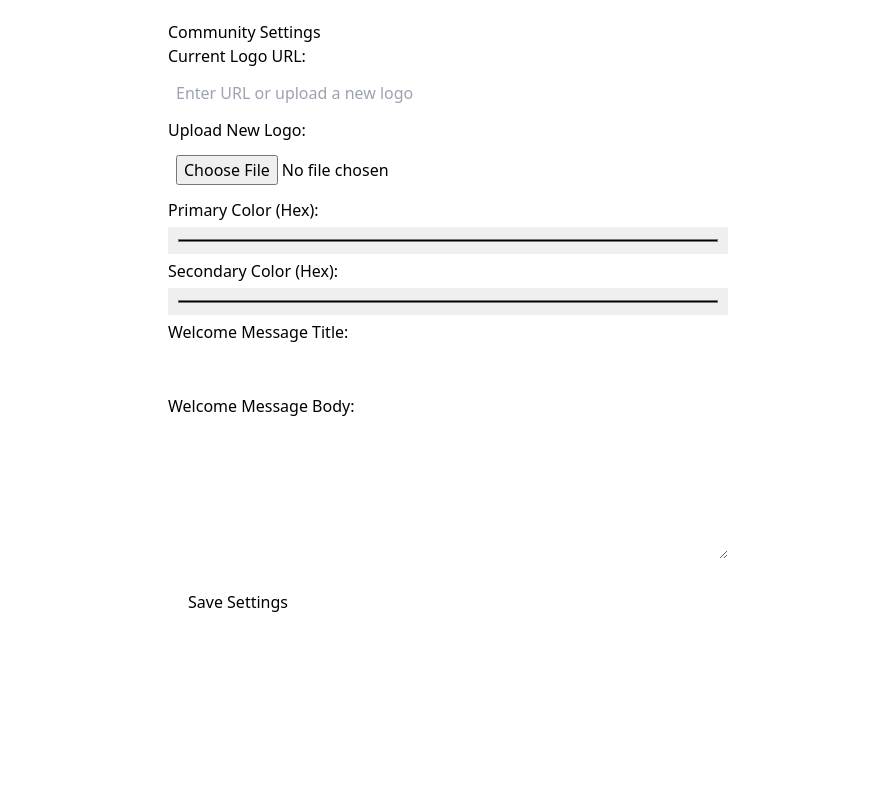
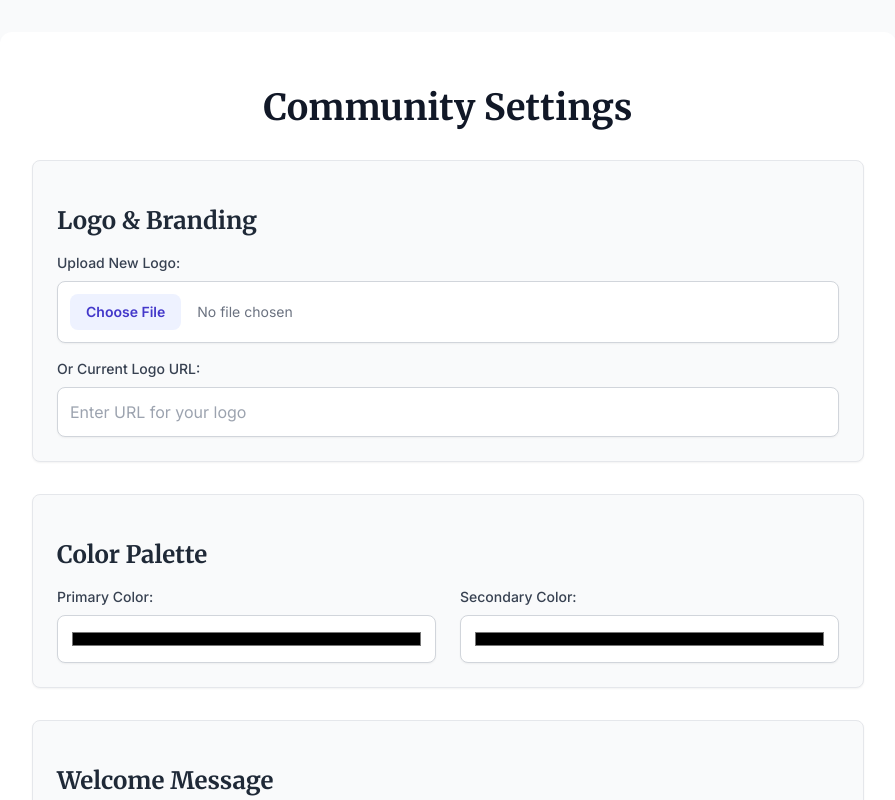
Before and after one commit to alexhbraun/whop-dms, a Next.js app: page /dashboard/settings in a window 1280 px wide. Shown: the top 800 px of the page, without its empty margins (192-1087 px from the left). Built offline with nearby package versions, Linux system fonts and the light colour scheme.

Commit message:
feat: Polish all pages with best web design practices using Tailwind CSS

```diff
--- a/pages/dashboard/settings.tsx
+++ b/pages/dashboard/settings.tsx
@@ -15,6 +15,7 @@ const DashboardSettings = () => {
   const [welcomeMessageBody, setWelcomeMessageBody] = useState('');
   const [message, setMessage] = useState('');
   const [error, setError] = useState('');
+  const [isSaving, setIsSaving] = useState(false);
 
   useEffect(() => {
     if (communitySettings) {
@@ -31,11 +32,13 @@ const DashboardSettings = () => {
     console.log('[DashboardSettings] Save button clicked, handleSubmit initiated.');
     setMessage('');
     setError('');
+    setIsSaving(true);
 
     const { community_id } = router.query;
     if (typeof community_id !== 'string' || !community_id) {
       setError('Community ID not found.');
       console.error('[DashboardSettings] Community ID not found or invalid:', community_id);
+      setIsSaving(false);
       return;
     }
 
@@ -61,6 +64,7 @@ const DashboardSettings = () => {
         } else {
           console.error('[DashboardSettings] Logo upload failed:', uploadData.error);
           setError(`Logo upload failed: ${uploadData.error || 'Unknown error'}`);
+          setIsSaving(false);
           return; // Stop if logo upload fails
         }
       }
@@ -97,81 +101,108 @@ const DashboardSettings = () => {
     } catch (err) {
       console.error('[DashboardSettings] An unexpected error occurred during save:', err);
       setError('An unexpected error occurred. Check Vercel logs for details.');
+    } finally {
+      setIsSaving(false);
     }
   };
 
   return (
-    <div style={{ padding: '20px', maxWidth: '600px', margin: 'auto' }}>
-      <h1>Community Settings</h1>
-      {message && <p style={{ color: 'green' }}>{message}</p>}
-      {error && <p style={{ color: 'red' }}>{error}</p>}
-      <form onSubmit={handleSubmit}>
+    <div className="min-h-screen bg-neutral-50 p-4 sm:p-6 lg:p-8">
+      <main className="max-w-4xl mx-auto bg-white p-8 rounded-xl shadow-lg">
+        <h1 className="text-center text-4xl font-serif font-bold text-neutral-900 mb-8">Community Settings</h1>
+
+        {message && <div className="bg-green-100 border border-green-400 text-green-700 px-4 py-3 rounded relative mb-6" role="alert"><span className="block sm:inline">{message}</span></div>}
+        {error && <div className="bg-red-100 border border-red-400 text-red-700 px-4 py-3 rounded relative mb-6" role="alert"><span className="block sm:inline">{error}</span></div>}
+
+        <form onSubmit={handleSubmit} className="space-y-8">
+          {/* Logo Settings */}
+          <section className="p-6 border border-neutral-200 rounded-lg shadow-sm bg-neutral-50">
+            <h2 className="text-2xl font-semibold text-neutral-800 mb-4">Logo & Branding</h2>
+            <div className="space-y-4">
               <div>
-          <label htmlFor="logoUrl">Current Logo URL:</label>
+                <label htmlFor="logoUpload" className="block text-neutral-700 text-sm font-medium mb-2">Upload New Logo:</label>
+                <input
+                  type="file"
+                  id="logoUpload"
+                  accept="image/*"
+                  onChange={(e) => setLogoFile(e.target.files ? e.target.files[0] : null)}
+                  className="block w-full text-sm text-neutral-500 file:mr-4 file:py-2 file:px-4 file:rounded-lg file:border-0 file:text-sm file:font-semibold file:bg-primary-50 file:text-primary-700 hover:file:bg-primary-100"
+                />
+                {logoFile && <p className="mt-2 text-sm text-neutral-600">Selected: {logoFile.name}</p>}
+              </div>
+              <div>
+                <label htmlFor="logoUrl" className="block text-neutral-700 text-sm font-medium mb-2">Or Current Logo URL:</label>
                 <input
                   type="text"
                   id="logoUrl"
                   value={logoUrl}
                   onChange={(e) => setLogoUrl(e.target.value)}
-            style={{ width: '100%', padding: '8px', margin: '5px 0' }}
-            placeholder="Enter URL or upload a new logo"
+                  placeholder="Enter URL for your logo"
                 />
-          {logoUrl && <img src={logoUrl} alt="Current Logo" style={{ maxWidth: '100px', marginTop: '10px' }} />}
+                {logoUrl && <img src={logoUrl} alt="Current Logo" className="mt-4 max-w-[150px] h-auto rounded-lg border border-neutral-200 shadow-sm mx-auto" />}
               </div>
+            </div>
+          </section>
+
+          {/* Color Settings */}
+          <section className="p-6 border border-neutral-200 rounded-lg shadow-sm bg-neutral-50">
+            <h2 className="text-2xl font-semibold text-neutral-800 mb-4">Color Palette</h2>
+            <div className="grid grid-cols-1 md:grid-cols-2 gap-6">
               <div>
-          <label htmlFor="logoUpload">Upload New Logo:</label>
-          <input
-            type="file"
-            id="logoUpload"
-            accept="image/*"
-            onChange={(e) => setLogoFile(e.target.files ? e.target.files[0] : null)}
-            style={{ width: '100%', padding: '8px', margin: '5px 0' }}
-          />
-        </div>
-        <div>
-          <label htmlFor="primaryColor">Primary Color (Hex):</label>
+                <label htmlFor="primaryColor" className="block text-neutral-700 text-sm font-medium mb-2">Primary Color:</label>
                 <input
                   type="color"
                   id="primaryColor"
                   value={primaryColor}
                   onChange={(e) => setPrimaryColor(e.target.value)}
-            style={{ width: '100%', padding: '8px', margin: '5px 0' }}
+                  className="w-full h-12 border border-neutral-300 rounded-lg cursor-pointer"
                 />
               </div>
               <div>
-          <label htmlFor="secondaryColor">Secondary Color (Hex):</label>
+                <label htmlFor="secondaryColor" className="block text-neutral-700 text-sm font-medium mb-2">Secondary Color:</label>
                 <input
                   type="color"
                   id="secondaryColor"
                   value={secondaryColor}
                   onChange={(e) => setSecondaryColor(e.target.value)}
-            style={{ width: '100%', padding: '8px', margin: '5px 0' }}
+                  className="w-full h-12 border border-neutral-300 rounded-lg cursor-pointer"
                 />
               </div>
+            </div>
+          </section>
+
+          {/* Welcome Message Settings */}
+          <section className="p-6 border border-neutral-200 rounded-lg shadow-sm bg-neutral-50">
+            <h2 className="text-2xl font-semibold text-neutral-800 mb-4">Welcome Message</h2>
+            <div className="space-y-4">
               <div>
-          <label htmlFor="welcomeMessageTitle">Welcome Message Title:</label>
+                <label htmlFor="welcomeMessageTitle" className="block text-neutral-700 text-sm font-medium mb-2">Message Title:</label>
                 <input
                   type="text"
                   id="welcomeMessageTitle"
                   value={welcomeMessageTitle}
                   onChange={(e) => setWelcomeMessageTitle(e.target.value)}
-            style={{ width: '100%', padding: '8px', margin: '5px 0' }}
+                  placeholder="e.g., Welcome to Our Community!"
                 />
               </div>
               <div>
-          <label htmlFor="welcomeMessageBody">Welcome Message Body:</label>
+                <label htmlFor="welcomeMessageBody" className="block text-neutral-700 text-sm font-medium mb-2">Message Body:</label>
                 <textarea
                   id="welcomeMessageBody"
                   value={welcomeMessageBody}
                   onChange={(e) => setWelcomeMessageBody(e.target.value)}
                   rows={5}
-            style={{ width: '100%', padding: '8px', margin: '5px 0' }}
+                  placeholder="Tell your new members what to expect."
                 />
               </div>
-        <button type="submit" style={{ padding: '10px 20px', marginTop: '10px', cursor: 'pointer' }}>
-          Save Settings
+            </div>
+          </section>
+
+          <button type="submit" disabled={isSaving} className="btn w-full text-lg px-8 py-3 transform hover:scale-105 transition-transform duration-200">
+            {isSaving ? 'Saving...' : 'Save All Settings'}
           </button>
         </form>
+      </main>
     </div>
   );
 };
--- a/pages/index.tsx
+++ b/pages/index.tsx
@@ -4,41 +4,48 @@ import { useCommunitySettings } from './_app';
 export default function Landing() {
   const communitySettings = useCommunitySettings();
 
-  const btn: React.CSSProperties = {
-    padding: '10px 16px',
-    background: communitySettings?.primary_color || '#111827',
-    color: '#fff',
-    borderRadius: 8,
-    textDecoration: 'none',
-  };
-
-  const btnSecondary: React.CSSProperties = {
-    padding: '10px 16px',
-    background: communitySettings?.secondary_color || '#e5e7eb',
-    color: communitySettings?.primary_color || '#111',
-    borderRadius: 8,
-    textDecoration: 'none',
-  };
-
   return (
     <>
-      <Head><title>Whop DMS — Landing</title></Head>
-      <main style={{ maxWidth: 960, margin: '40px auto', padding: 24, fontFamily: 'Inter, system-ui' }}>
-        {communitySettings?.logo_url && (
-          <div style={{ textAlign: 'center', marginBottom: '24px' }}>
-            <img src={communitySettings.logo_url} alt="Community Logo" style={{ maxWidth: '150px' }} />
+      <Head><title>{communitySettings?.welcome_message_title || 'Whop DMS — Landing'}</title></Head>
+      <main className="relative min-h-screen bg-gradient-to-br from-primary-50 to-neutral-100 flex items-center justify-center py-16 px-4 sm:px-6 lg:px-8">
+        <div className="max-w-4xl w-full text-center bg-white p-8 rounded-xl shadow-lg transform transition-all duration-300 hover:scale-[1.01]">
+          {communitySettings?.logo_url && (
+            <div className="mb-10">
+              <img
+                src={communitySettings.logo_url}
+                alt="Community Logo"
+                className="mx-auto max-w-[180px] h-auto rounded-lg shadow-md border border-neutral-200"
+              />
+            </div>
+          )}
+          <h1 className="text-5xl md:text-6xl font-extrabold text-neutral-900 mb-6 leading-tight"
+              style={{ color: communitySettings?.primary_color || undefined }}>
+            {communitySettings?.welcome_message_title || 'Whop DMS: Elevate Your Community Experience'}
+          </h1>
+          <p className="text-xl md:text-2xl text-neutral-700 mb-10 leading-relaxed"
+             style={{ color: communitySettings?.primary_color ? `${communitySettings.primary_color}d0` : undefined }}> {/* Slightly transparent primary color */}
+            {communitySettings?.welcome_message_body || 'Capture leads, configure your Whop integration, and track results to empower your community and grow your business.'}
+          </p>
+          <div className="flex flex-col items-center justify-center gap-5 sm:flex-row">
+            <a href="/app" className="btn text-lg px-8 py-3 transform hover:scale-105 transition-transform duration-200"
+               style={{ backgroundColor: communitySettings?.primary_color || undefined }}>
+              Ir para o App
+            </a>
+            <a href="/whop/settings" className="btn-secondary text-lg px-8 py-3 transform hover:scale-105 transition-transform duration-200"
+               style={{
+                 backgroundColor: communitySettings?.secondary_color || undefined,
+                 color: communitySettings?.primary_color || undefined,
+               }}>
+              Configurar
+            </a>
+            <a href="/dashboard/leads" className="btn-secondary text-lg px-8 py-3 transform hover:scale-105 transition-transform duration-200"
+               style={{
+                 backgroundColor: communitySettings?.secondary_color || undefined,
+                 color: communitySettings?.primary_color || undefined,
+               }}>
+              Ver Leads
+            </a>
           </div>
-        )}
-        <h1 style={{ marginBottom: 8, color: communitySettings?.primary_color || '#111827' }}>
-          {communitySettings?.welcome_message_title || 'Whop DMS'}
-        </h1>
-        <p style={{ color: communitySettings?.primary_color || '#555', marginBottom: 24 }}>
-          {communitySettings?.welcome_message_body || 'Capture leads, configure sua integração com o Whop e acompanhe resultados.'}
-        </p>
-        <div style={{ display: 'flex', gap: 12, flexWrap: 'wrap' }}>
-          <a href="/app" style={btn}>Ir para o App</a>
-          <a href="/whop/settings" style={btnSecondary}>Configurar</a>
-          <a href="/dashboard/leads" style={btnSecondary}>Ver Leads</a>
         </div>
       </main>
     </>
--- a/styles/globals.css
+++ b/styles/globals.css
@@ -1,3 +1,51 @@
+@import url('https://fonts.googleapis.com/css2?family=Inter:wght@300;400;500;600;700&family=Merriweather:wght@400;700&display=swap');
+
 @tailwind base;
 @tailwind components;
 @tailwind utilities;
+
+/* Base Styles */
+body {
+  @apply font-sans text-neutral-800 bg-neutral-50;
+}
+
+h1 {
+  @apply text-4xl font-serif font-bold text-neutral-900 my-6;
+}
+
+h2 {
+  @apply text-3xl font-serif font-bold text-neutral-800 my-5;
+}
+
+h3 {
+  @apply text-2xl font-sans font-semibold text-neutral-700 my-4;
+}
+
+p {
+  @apply text-neutral-600 leading-relaxed mb-4;
+}
+
+a {
+  @apply text-primary-600 hover:text-primary-800 transition-colors duration-200;
+}
+
+/* Form Element Base Styles */
+input[type="text"],
+input[type="email"],
+input[type="password"],
+input[type="url"],
+input[type="color"],
+input[type="file"],
+textarea,
+select {
+  @apply w-full p-3 border border-neutral-300 rounded-lg focus:ring-2 focus:ring-primary-300 focus:border-primary-500 transition-all duration-200 shadow-sm bg-white;
+}
+
+button,
+.btn {
+  @apply px-5 py-2.5 rounded-lg font-medium text-white bg-primary-600 hover:bg-primary-700 focus:outline-none focus:ring-2 focus:ring-primary-500 focus:ring-offset-2 transition-all duration-200 shadow-md;
+}
+
+.btn-secondary {
+  @apply bg-neutral-200 text-neutral-800 hover:bg-neutral-300 focus:ring-neutral-400;
+}
--- a/tailwind.config.js
+++ b/tailwind.config.js
@@ -7,6 +7,54 @@ module.exports = {
   ],
   theme: {
     extend: {
+      colors: {
+        primary: {
+          DEFAULT: '#6366F1', // Indigo 500
+          50: '#EEF2FF',
+          100: '#E0E7FF',
+          200: '#C7D2FE',
+          300: '#A5B4FF',
+          400: '#818CF8',
+          500: '#6366F1',
+          600: '#4F46E5',
+          700: '#4338CA',
+          800: '#3730A3',
+          900: '#312E81',
+          950: '#1E1B4B',
+        },
+        secondary: {
+          DEFAULT: '#EC4899', // Pink 500
+          50: '#FDF2F8',
+          100: '#FCE7F3',
+          200: '#FBCFE8',
+          300: '#F9A8D4',
+          400: '#F472B6',
+          500: '#EC4899',
+          600: '#DB2777',
+          700: '#BE185D',
+          800: '#9D174D',
+          900: '#831843',
+          950: '#500724',
+        },
+        accent: '#10B981', // Emerald 500
+        neutral: {
+          50: '#F9FAFB',
+          100: '#F3F4F6',
+          200: '#E5E7EB',
+          300: '#D1D5DB',
+          400: '#9CA3AF',
+          500: '#6B7280',
+          600: '#4B5563',
+          700: '#374151',
+          800: '#1F2937',
+          900: '#111827',
+          950: '#030712',
+        },
+      },
+      fontFamily: {
+        sans: ['Inter', 'sans-serif'],
+        serif: ['Merriweather', 'serif'],
+      },
       backgroundImage: {
         "gradient-radial": "radial-gradient(var(--tw-gradient-stops))",
         "gradient-conic":
```
Also changed, not shown: pages/dashboard/leads.tsx (+50 -46 lines), pages/welcome.tsx (+36 -14 lines), 1 other file (tests, documents, lock files or other folders). Lines whose indentation alone changed are shown as unchanged.
